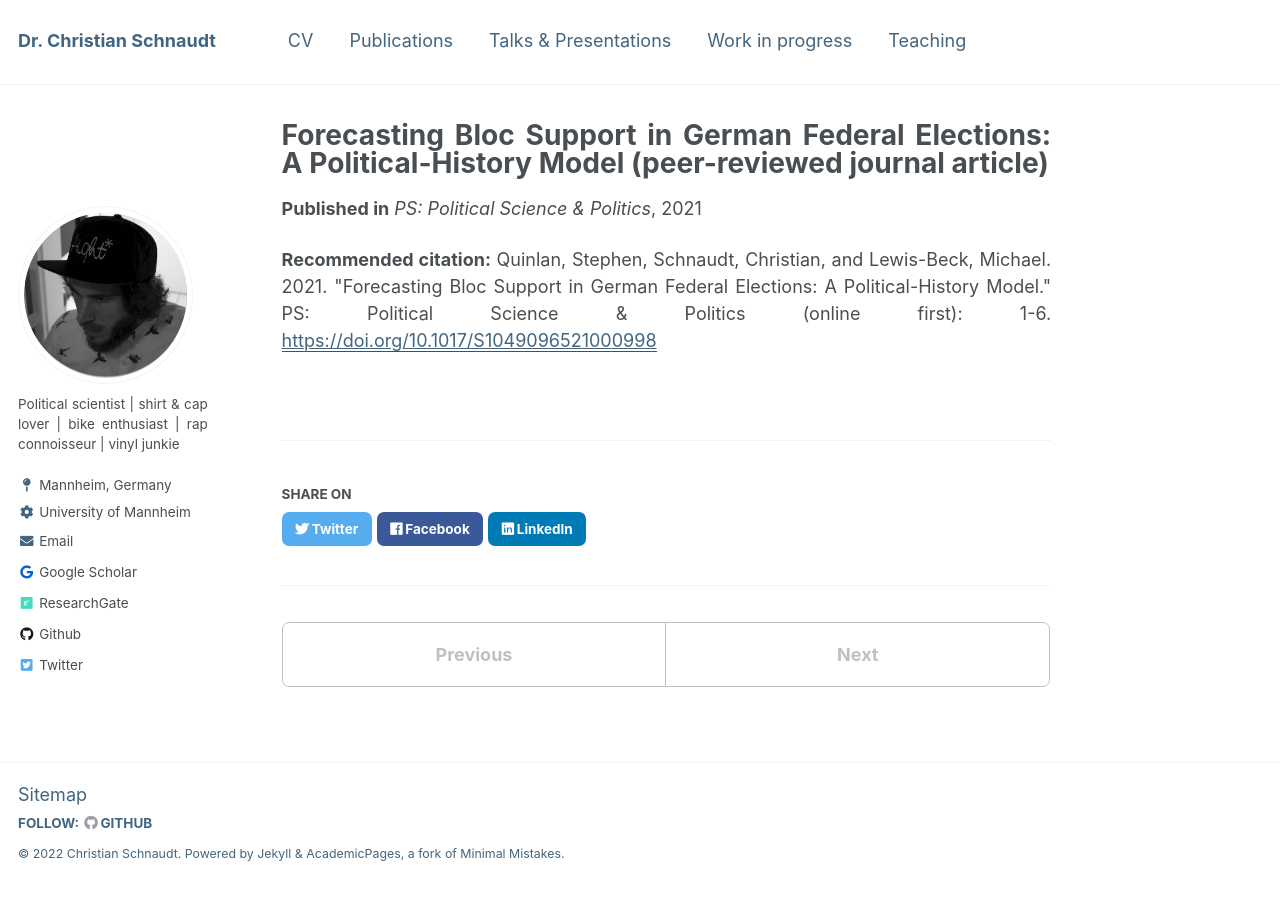
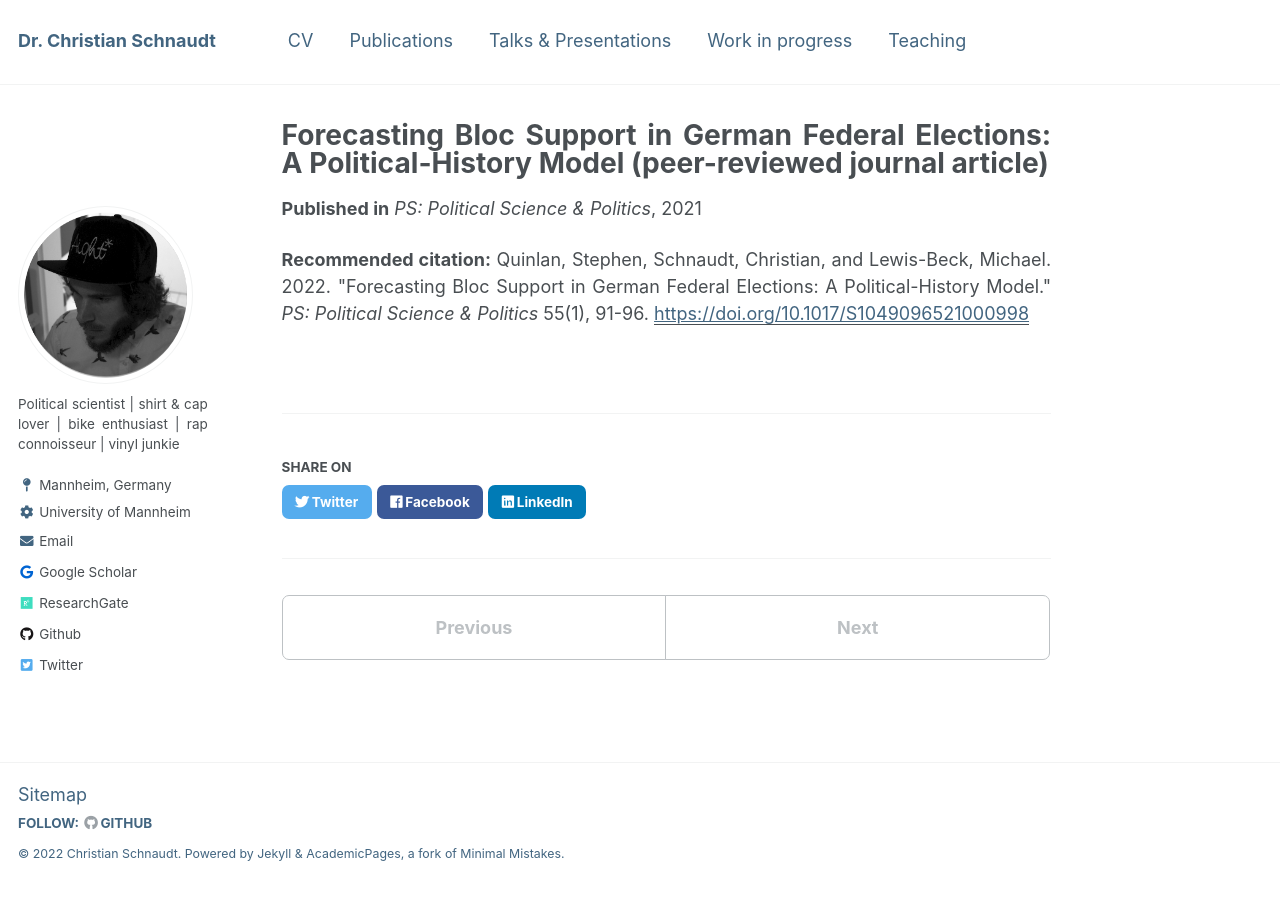
Before and after one commit to cschnaudt/cschnaudt.github.io, a Jekyll site: the page built from _publications/2021-09-09-PS-Forecast.md, in a window 1280 px wide. Built offline with Jekyll 4.4.1, drawn with Linux system fonts in a browser that asks for light colours.

Commit message:
Update 2021-09-09-PS-Forecast.md

```diff
--- a/_publications/2021-09-09-PS-Forecast.md
+++ b/_publications/2021-09-09-PS-Forecast.md
@@ -6,5 +6,5 @@ excerpt: 'In this contribution, we break new ground in structural election forec
 date: 2021-09-09
 venue: 'PS: Political Science & Politics'
 paperurl: 'https://doi.org/10.1017/S1049096521000998'
-citation: 'Quinlan, Stephen, Schnaudt, Christian, and Lewis-Beck, Michael. 2021. "Forecasting Bloc Support in German Federal Elections: A Political-History Model." PS: Political Science & Politics (online first): 1-6. '
+citation: 'Quinlan, Stephen, Schnaudt, Christian, and Lewis-Beck, Michael. 2022. "Forecasting Bloc Support in German Federal Elections: A Political-History Model." <i>PS: Political Science & Politics</i> 55(1), 91-96. '
 ---
```
